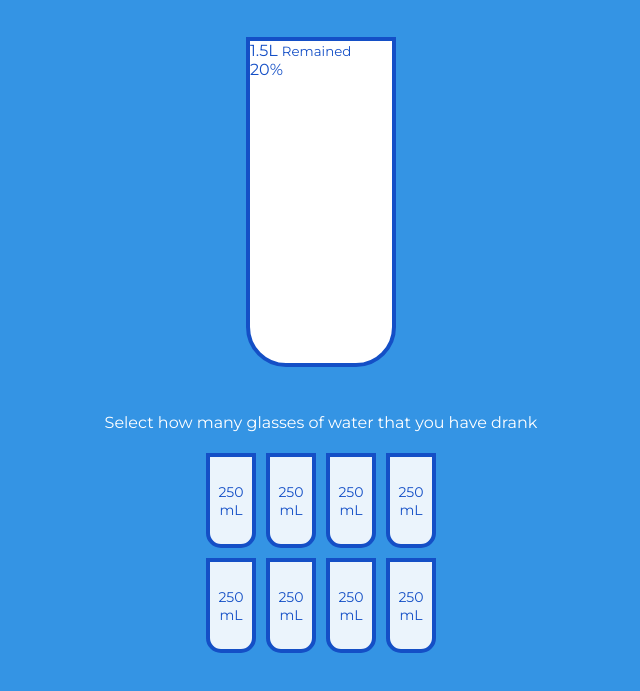
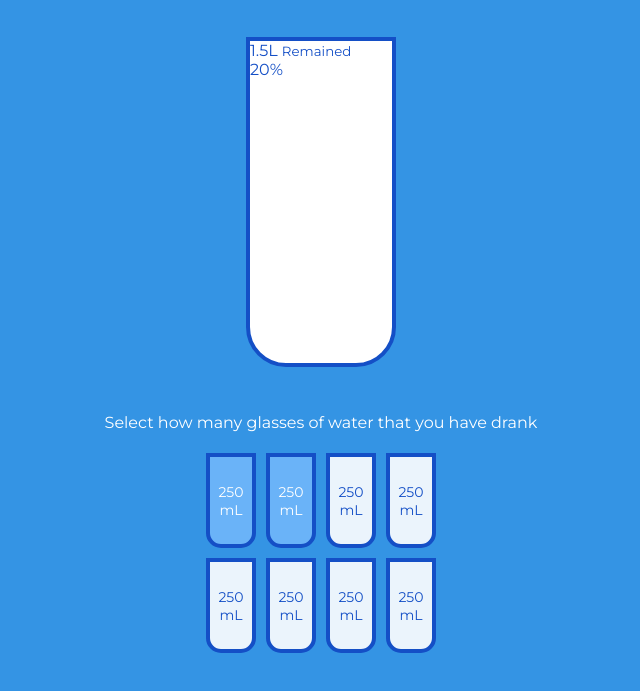
Before and after one commit to cparisi1290/js-water-drinking-tracker, a plain HTML site: page index.html in a window 1280 px wide. Shown: the part 93-784 px from the top of the page, without its empty margins (319-959 px from the left). Drawn offline with Linux system fonts and the light colour scheme.

Commit message:
when small cup is set to class of full, background color changes, add background color as root variable, change color to make it more readable

```diff
--- a/style.css
+++ b/style.css
@@ -2,6 +2,7 @@
 
 :root {
   --border-color: #144fc6;
+  --fill-color: #6ab3f8;
 }
 
 * {
@@ -54,6 +55,11 @@ h3 {
   transition: 0.3s ease;
 }
 
+.cup.cup-small.full {
+  background-color: var(--fill-color);
+  color: #fff;
+}
+
 .cups {
   display: flex;
   flex-wrap: wrap;
```
